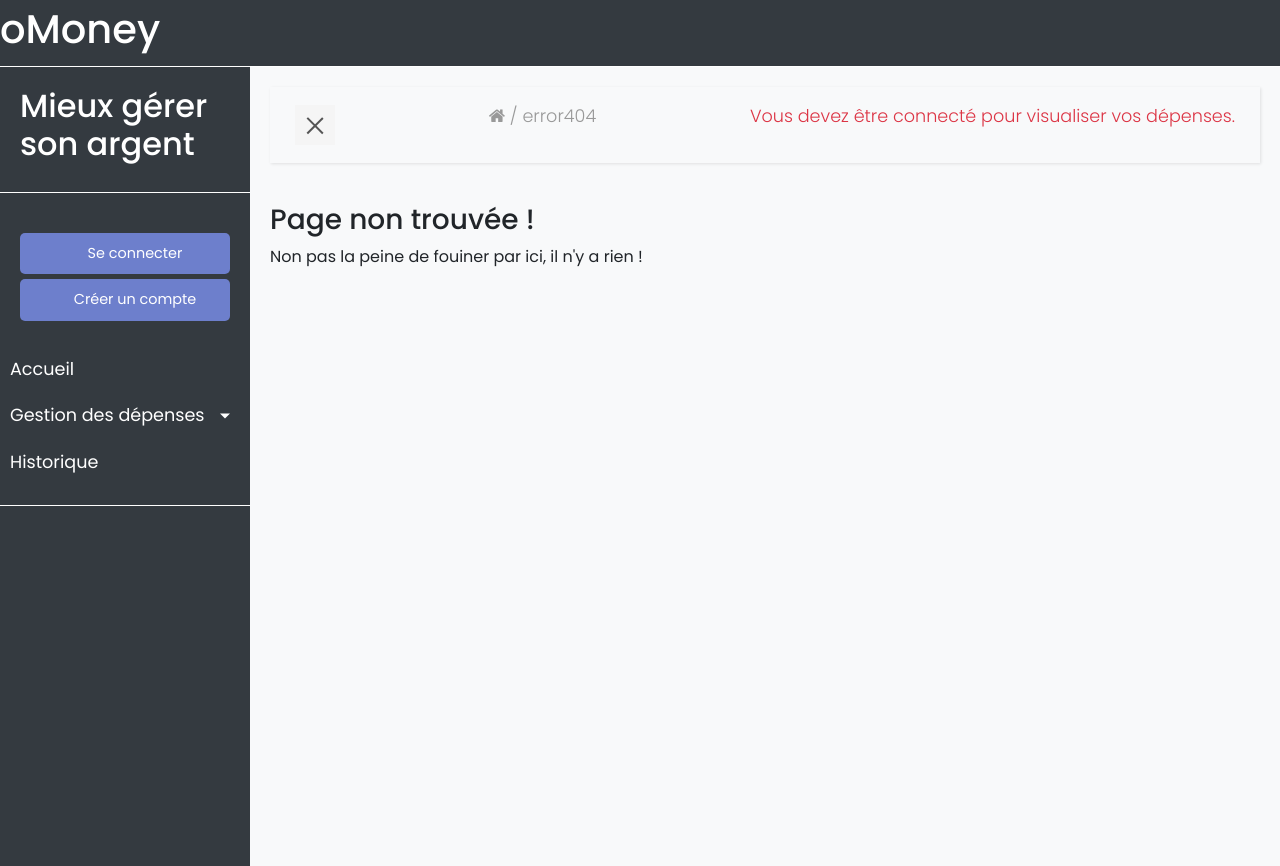
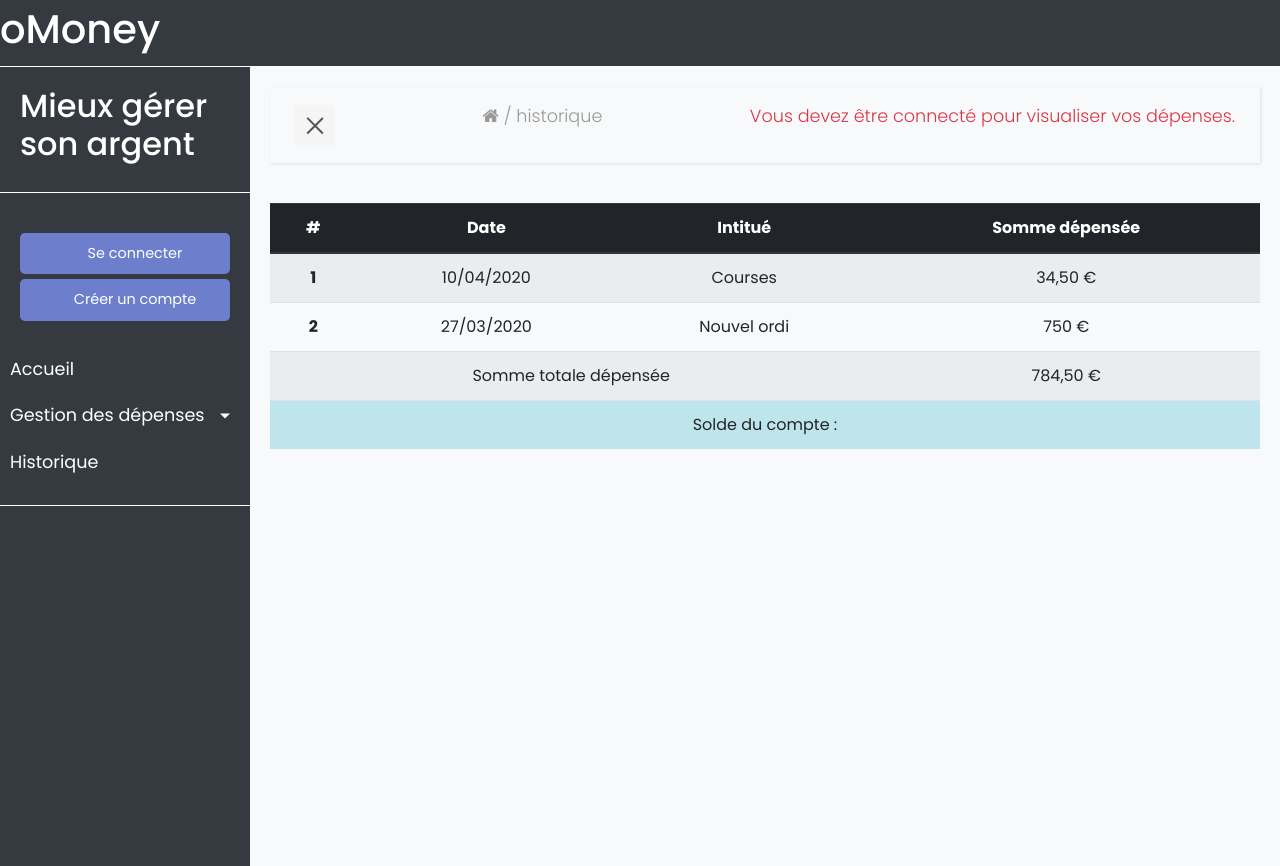
Before and after one commit to Emilie-Excalibur/oMoney, a PHP site: page /historique in a window 1280 px wide. Shown: the top 866 px of the page. Run offline with PHP 8.4, Linux system fonts and the light colour scheme; data that the repository does not hold is empty; some libraries are stand-ins or nearby versions.

Commit message:
ajout pages retrait-historique

```diff
--- a/app/controllers/MainController.php
+++ b/app/controllers/MainController.php
@@ -50,6 +50,19 @@
         $this->show('profil');
     }
 
+    /**
+     * Affiche la page pour ajouter un retrait d'argent
+     */
+    public function retrait() {
+        $this->show('retrait');
+    }
+
+    /**
+     * Affiche la page de l'historique
+     */
+    public function historique() {
+        $this->show('historique');
+    }
 
     /**
      * show() prend en argument un nom de page à afficher
--- a/app/views/header.tpl.php
+++ b/app/views/header.tpl.php
@@ -67,11 +67,11 @@
                     <a href="<?= $viewVars['BaseUri'] ?>/">Accueil</a>
                 </li>
 
-                <li>
+                <li class="<?= $viewName === 'retrait' ? 'active' : ''; ?>">
                     <a href="#Submenu" data-toggle="collapse" aria-expanded="false" class="dropdown-toggle">Gestion des dépenses</a>
                     <ul class="collapse list-unstyled" id="Submenu">
                         <li class="list-collapse">
-                            <a href="#">Ajouter un retrait d'argent</a>
+                            <a href="<?= $viewVars['BaseUri'] ?>/ajouter-retrait-argent">Ajouter un retrait d'argent</a>
                         </li>
                         <li class="list-collapse">
                             <a href="#">Ajouter un virement</a>
@@ -79,7 +79,7 @@
                     </ul>
                 </li>
                 <li>
-                    <a href="#">Historique</a>
+                    <a href="<?= $viewVars['BaseUri'] ?>/historique">Historique</a>
                 </li>
 
 
--- /dev/null
+++ b/app/views/historique.tpl.php
@@ -0,0 +1,33 @@
+<table class="table table-striped text-center">
+  <thead class="thead-dark">
+    <tr>
+      <th scope="col">#</th>
+      <th scope="col">Date</th>
+      <th scope="col">Intitué</th>
+      <th scope="col">Somme dépensée</th>
+    </tr>
+  </thead>
+  <tbody>
+    <tr>
+      <th scope="row">1</th>
+      <td>10/04/2020</td>
+      <td>Courses</td>
+      <td>34,50 €</td>
+    </tr>
+    <tr>
+      <th scope="row">2</th>
+      <td>27/03/2020</td>
+      <td>Nouvel ordi</td>
+      <td>750 €</td>
+    </tr>
+
+    <tr>
+        <td colspan="3">Somme totale dépensée</td>
+        <td>784,50 €</td>
+    </tr>
+
+    <tr class="table-info">
+        <td colspan="4">Solde du compte :</td>
+    </tr>
+  </tbody>
+</table>
--- a/app/views/login.tpl.php
+++ b/app/views/login.tpl.php
@@ -5,8 +5,8 @@
 
       <form method="post" action="">
         <div class="form-group">
-          <label for="exampleInputEmail1">Nom</label>
-          <input class="form-control" type="text" name="username">
+          <label for="username">Nom</label>
+          <input class="form-control" type="text" name="username" id="username">
         </div>
 
         <div class="form-group">
--- a/public/index.php
+++ b/public/index.php
@@ -92,6 +92,19 @@
     'route_profil'
 );
 
+$router->map(
+    'GET',
+    '/ajouter-retrait-argent',
+    'retrait',
+    'route_add_expenses'
+);
+
+$router->map(
+    'GET',
+    '/historique',
+    'historique',
+    'route_historique'
+);
 
 $match = $router->match();
 
```
Also changed, not shown: app/views/retrait.tpl.php (added, +24 -0 lines), public/assets/css/style.css.
